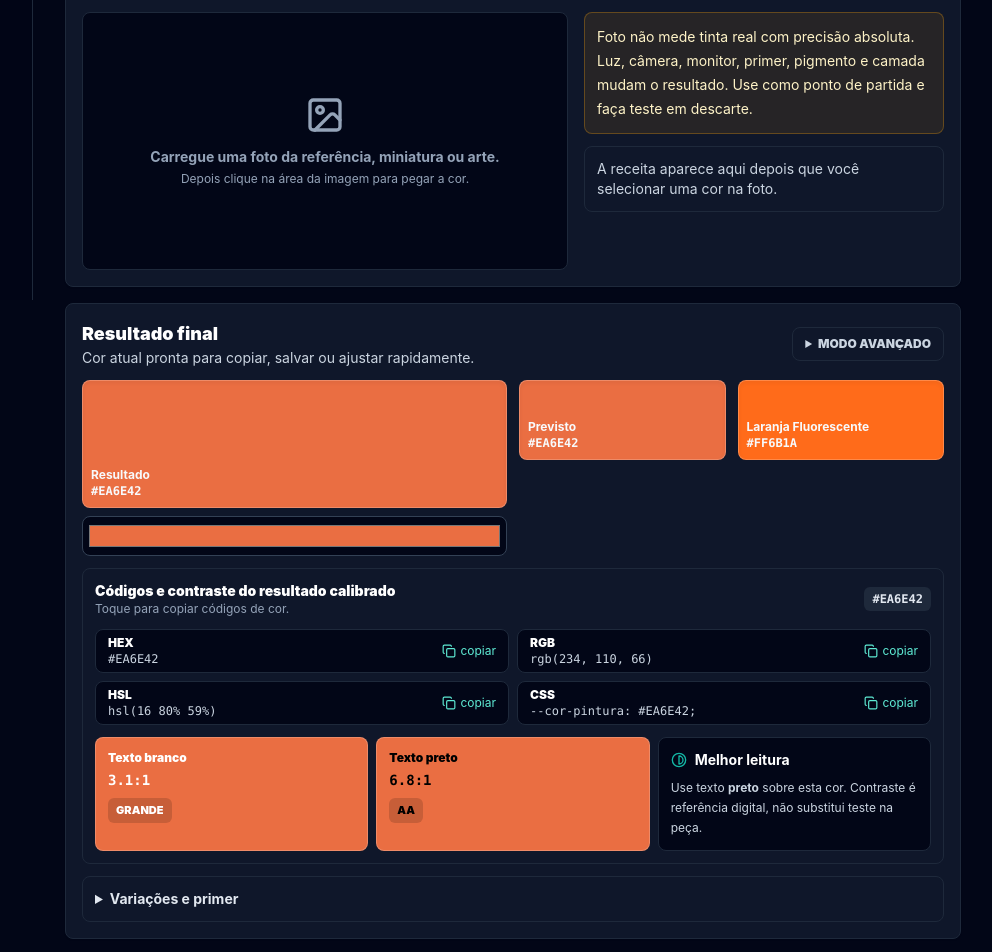
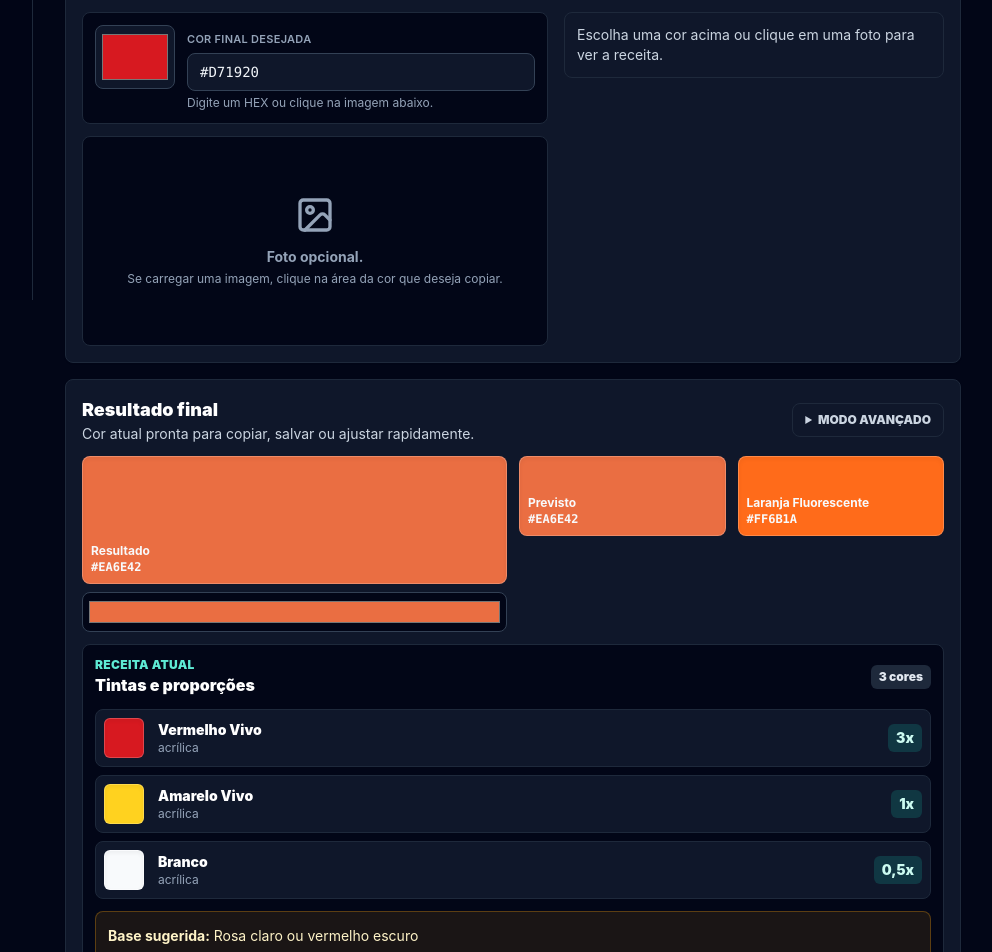
Before and after one commit to Phiricci/Painel-de-Cores, a React (Vite) app: page / in a window 1280 px wide. Shown: the part 500-1452 px from the top of the page, without its empty margins (287-1279 px from the left). Built offline with nearby package versions, Linux system fonts and the light colour scheme.

Commit message:
Simplifica fluxo de cor e mostra nomes das tintas

```diff
--- a/src/App.tsx
+++ b/src/App.tsx
@@ -404,6 +404,69 @@ const brandLineOptions = (brandId: string) => {
   return ["todas", ...brand.lines.slice().sort((a, b) => a.localeCompare(b, "pt-BR"))];
 };
 
+const formatParts = (parts: number) => Number(parts.toFixed(2)).toLocaleString("pt-BR");
+
+const isValidHexInput = (value: string) => /^#?[0-9a-fA-F]{3}$|^#?[0-9a-fA-F]{6}$/.test(value.trim());
+
+const primerAdviceForColor = (hex: string, paints: Array<Pick<BrandPaint, "family" | "name" | "type">> = []) => {
+  const hsl = rgbToHsl(hexToRgb(hex));
+  const families = paints.map((paint) => normalizeText(`${paint.family} ${paint.name} ${paint.type}`)).join(" ");
+
+  if (families.includes("metal") || families.includes("candy")) {
+    return {
+      base: "Preto brilhante ou cinza escuro liso",
+      why: "Dá mais profundidade para metálicos, candy e cores transparentes.",
+    };
+  }
+
+  if (hsl.l < 24) {
+    return {
+      base: "Preto com luz zenital cinza/branca",
+      why: "Mantém sombras fortes sem perder leitura dos volumes.",
+    };
+  }
+
+  if (hsl.h >= 42 && hsl.h <= 72 && hsl.s > 35) {
+    return {
+      base: "Rosa claro, bege ou marfim",
+      why: "Ajuda amarelos a cobrir melhor e evita aparência esverdeada.",
+    };
+  }
+
+  if ((hsl.h <= 18 || hsl.h >= 340) && hsl.s > 35) {
+    return {
+      base: "Rosa claro ou vermelho escuro",
+      why: "Rosa deixa vermelho vivo; vermelho escuro deixa o resultado mais profundo.",
+    };
+  }
+
+  if (families.includes("pele")) {
+    return {
+      base: "Rosa claro, bege quente ou marrom avermelhado",
+      why: "Cria naturalidade e reduz a quantidade de camadas em tons de pele.",
+    };
+  }
+
+  if (families.includes("marrom") || families.includes("couro") || families.includes("madeira")) {
+    return {
+      base: "Marrom médio, bege ou vermelho óxido",
+      why: "Ajuda couro, madeira e sujeira a ficarem mais naturais.",
+    };
+  }
+
+  if (hsl.s > 72 && hsl.l > 50) {
+    return {
+      base: "Branco ou off-white",
+      why: "Preserva vivacidade em neon, magia, energia e cores muito saturadas.",
+    };
+  }
+
+  return {
+    base: "Cinza claro",
+    why: "É a base mais segura para manter a cor fiel e controlar sombras.",
+  };
+};
+
 const paintPartToMixerColor = (paint: BrandPaint, parts: number, brand?: (typeof paintBrands)[number]): MixerColor => ({
   id: `${paint.id}-${parts}`,
   brandId: brand?.id,
@@ -558,6 +621,51 @@ function ColorSwatch({ hex, label, large = false }: { hex: string; label?: strin
       <div className="min-w-0">
         {label ? <div className="truncate text-xs font-bold">{label}</div> : null}
         <div className="font-mono text-xs font-semibold uppercase">{hex}</div>
+      </div>
+    </div>
+  );
+}
+
+function MixerPartsSummary({ colors, resultHex }: { colors: MixerColor[]; resultHex: string }) {
+  const activeColors = colors.filter((color) => color.parts > 0);
+  const primerAdvice = primerAdviceForColor(
+    resultHex,
+    activeColors.map((color) => ({ family: color.name, name: color.name, type: color.paintType })),
+  );
+
+  if (!activeColors.length) return null;
+
+  return (
+    <div className="rounded-lg border border-slate-200 bg-slate-50 p-3 dark:border-slate-800 dark:bg-slate-950">
+      <div className="mb-3 flex flex-wrap items-center justify-between gap-2">
+        <div>
+          <div className="text-xs font-black uppercase tracking-wide text-teal-700 dark:text-teal-300">Receita atual</div>
+          <h4 className="text-base font-black text-slate-950 dark:text-white">Tintas e proporções</h4>
+        </div>
+        <span className="rounded-md bg-slate-200 px-2 py-1 text-xs font-black text-slate-700 dark:bg-slate-800 dark:text-slate-200">
+          {activeColors.length} cor{activeColors.length > 1 ? "es" : ""}
+        </span>
+      </div>
+      <div className="space-y-2">
+        {activeColors.map((color) => (
+          <div key={color.id} className="grid grid-cols-[42px_1fr_auto] items-center gap-3 rounded-lg border border-slate-200 bg-white p-2 dark:border-slate-800 dark:bg-slate-900">
+            <span className="h-10 w-10 rounded-md border border-white/20 shadow-inner" style={{ background: color.hex }} />
+            <span className="min-w-0">
+              <span className="block truncate text-sm font-black text-slate-950 dark:text-white">{color.name}</span>
+              <span className="block truncate text-xs text-slate-500 dark:text-slate-400">
+                {color.brandName ? `${color.brandName} / ${color.line ?? "linha"}` : color.paintType}
+              </span>
+            </span>
+            <span className="rounded-md bg-teal-100 px-2 py-1 text-sm font-black text-teal-950 dark:bg-teal-500/20 dark:text-teal-100">
+              {formatParts(color.parts)}x
+            </span>
+          </div>
+        ))}
+      </div>
+      <div className="mt-3 rounded-lg border border-amber-300 bg-amber-50 p-3 text-sm leading-6 text-amber-950 dark:border-amber-500/30 dark:bg-amber-500/10 dark:text-amber-100">
+        <strong>Base sugerida:</strong> {primerAdvice.base}
+        <br />
+        {primerAdvice.why}
       </div>
     </div>
   );
@@ -1388,7 +1496,7 @@ function App() {
               {theme === "dark" ? <Sun className="h-5 w-5" /> : <Moon className="h-5 w-5" />}
             </button>
           </div>
-          <nav className="flex gap-2 overflow-x-auto pb-1 lg:block lg:space-y-1 lg:overflow-visible">
+          <nav className="grid grid-cols-4 gap-2 lg:block lg:space-y-1">
             {primarySections.map((item) => {
               const Icon = item.icon;
               return (
@@ -1397,7 +1505,7 @@ function App() {
                   type="button"
                   onClick={() => setSection(item.id)}
                   className={cx(
-                    "flex min-h-11 shrink-0 items-center gap-3 rounded-lg px-3 text-left text-sm font-semibold transition lg:w-full",
+                    "flex min-h-11 min-w-0 items-center justify-center gap-1 rounded-lg px-1 text-center text-[11px] font-semibold transition lg:w-full lg:justify-start lg:gap-3 lg:px-3 lg:text-left lg:text-sm",
                     section === item.id
                       ? "bg-teal-500 text-slate-950 shadow-glow"
                       : "text-slate-600 hover:bg-slate-100 hover:text-slate-950 dark:text-slate-300 dark:hover:bg-slate-900 dark:hover:text-white",
@@ -1686,12 +1794,19 @@ function PhotoColorPickerSection({
   const [photoName, setPhotoName] = useState("");
   const [photoUrl, setPhotoUrl] = useState("");
   const [photoTargetHex, setPhotoTargetHex] = useState("");
+  const [manualHexInput, setManualHexInput] = useState("#d71920");
   const [photoSuggestion, setPhotoSuggestion] = useState<BrandMixSuggestion | null>(null);
 
   useEffect(() => {
     if (!photoTargetHex) return;
     setPhotoSuggestion(suggestBrandMix(selectedBrandPaints, photoTargetHex, selectedBrand));
   }, [photoTargetHex, selectedBrand, selectedBrandPaints]);
+
+  const setTargetHex = (hex: string) => {
+    const normalized = normalizeHex(hex);
+    setPhotoTargetHex(normalized);
+    setManualHexInput(normalized);
+  };
 
   const drawPhoto = (dataUrl: string) => {
     const canvas = canvasRef.current;
@@ -1723,6 +1838,7 @@ function PhotoColorPickerSection({
       setPhotoName(file.name);
       setPhotoUrl(dataUrl);
       setPhotoTargetHex("");
+      setManualHexInput("#d71920");
       setPhotoSuggestion(null);
     };
     reader.readAsDataURL(file);
@@ -1736,16 +1852,18 @@ function PhotoColorPickerSection({
     const x = Math.max(0, Math.min(canvas.width - 1, Math.floor(((event.clientX - bounds.left) / bounds.width) * canvas.width)));
     const y = Math.max(0, Math.min(canvas.height - 1, Math.floor(((event.clientY - bounds.top) / bounds.height) * canvas.height)));
     const [r, g, b] = context.getImageData(x, y, 1, 1).data;
-    setPhotoTargetHex(rgbToHex({ r, g, b }));
+    setTargetHex(rgbToHex({ r, g, b }));
   };
 
   const copyPhotoRecipe = async () => {
     if (!photoSuggestion) return;
-    const parts = photoSuggestion.parts.map((part) => `${part.parts} parte${part.parts > 1 ? "s" : ""} ${part.paint.name} (${part.paint.line})`).join(" + ");
-    await copyToClipboard(`${selectedBrand.name}: ${parts}. Alvo ${photoSuggestion.targetHex}, previsão ${photoSuggestion.resultHex}.`);
+    const primerAdvice = primerAdviceForColor(photoSuggestion.targetHex, photoSuggestion.parts.map((part) => part.paint));
+    const parts = photoSuggestion.parts.map((part) => `${formatParts(part.parts)} parte${part.parts > 1 ? "s" : ""} ${part.paint.name} (${part.paint.line})`).join(" + ");
+    await copyToClipboard(`${selectedBrand.name}: ${parts}. Base: ${primerAdvice.base}. Alvo ${photoSuggestion.targetHex}, previsão ${photoSuggestion.resultHex}.`);
   };
 
   const accuracy = photoSuggestion ? Math.max(0, Math.round((1 - Math.min(photoSuggestion.score, 1)) * 100)) : 0;
+  const photoPrimerAdvice = photoSuggestion ? primerAdviceForColor(photoSuggestion.targetHex, photoSuggestion.parts.map((part) => part.paint)) : null;
 
   return (
     <section className="mb-4 rounded-lg border border-slate-200 bg-white p-4 shadow-sm dark:border-slate-800 dark:bg-slate-900">
@@ -1753,10 +1871,10 @@ function PhotoColorPickerSection({
         <div>
           <h3 className="flex items-center gap-2 text-lg font-black text-slate-950 dark:text-white">
             <Pipette className="h-5 w-5 text-teal-500" />
-            2. Pegue a cor da foto
+            2. Escolha a cor final
           </h3>
           <p className="mt-1 max-w-3xl text-sm leading-6 text-slate-600 dark:text-slate-300">
-            Envie uma imagem, clique/toque na cor desejada e gere uma receita aproximada usando {selectedBrand.name}
+            Use o seletor, digite o HEX ou envie uma foto e clique/toque na cor. A receita usa {selectedBrand.name}
             {selectedBrandLine !== "todas" ? ` / ${selectedBrandLine}` : ""}.
           </p>
         </div>
@@ -1767,57 +1885,101 @@ function PhotoColorPickerSection({
         </label>
       </div>
 
-      <div className="grid gap-4 xl:grid-cols-[minmax(0,1fr)_360px]">
-        <div className="overflow-hidden rounded-lg border border-slate-200 bg-slate-50 dark:border-slate-800 dark:bg-slate-950">
-          {photoUrl ? (
-            <canvas ref={canvasRef} onClick={handlePickColor} className="block max-h-[460px] w-full cursor-crosshair object-contain" title="Clique na cor que deseja copiar" />
-          ) : (
-            <div className="flex min-h-64 flex-col items-center justify-center p-6 text-center text-slate-500 dark:text-slate-400">
-              <ImageIcon className="mb-3 h-10 w-10" />
-              <div className="text-sm font-bold">Carregue uma foto da referência, miniatura ou arte.</div>
-              <div className="mt-1 text-xs">Depois clique na área da imagem para pegar a cor.</div>
-            </div>
-          )}
+      <div className="grid gap-4 xl:grid-cols-[minmax(0,1fr)_380px]">
+        <div className="space-y-3">
+          <div className="rounded-lg border border-slate-200 bg-slate-50 p-3 dark:border-slate-800 dark:bg-slate-950">
+            <div className="grid gap-3 sm:grid-cols-[80px_1fr]">
+              <input
+                type="color"
+                value={photoTargetHex || manualHexInput}
+                onChange={(event) => setTargetHex(event.target.value)}
+                className="h-16 w-full rounded-lg border border-slate-300 bg-white p-1 dark:border-slate-700 dark:bg-slate-900"
+                title="Escolha a cor final desejada"
+              />
+              <div>
+                <FieldLabel>Cor final desejada</FieldLabel>
+                <input
+                  value={manualHexInput}
+                  onChange={(event) => {
+                    const value = event.target.value;
+                    setManualHexInput(value);
+                    if (isValidHexInput(value)) setTargetHex(value);
+                  }}
+                  placeholder="#d71920"
+                  className="mt-1 w-full rounded-lg border border-slate-300 bg-white px-3 py-2 font-mono text-sm uppercase dark:border-slate-700 dark:bg-slate-900"
+                />
+                <p className="mt-1 text-xs text-slate-500 dark:text-slate-400">Digite um HEX ou clique na imagem abaixo.</p>
+              </div>
+            </div>
+          </div>
+
+          <div className="overflow-hidden rounded-lg border border-slate-200 bg-slate-50 dark:border-slate-800 dark:bg-slate-950">
+            {photoUrl ? (
+              <canvas ref={canvasRef} onClick={handlePickColor} className="block max-h-[420px] w-full cursor-crosshair object-contain" title="Clique na cor que deseja copiar" />
+            ) : (
+              <div className="flex min-h-52 flex-col items-center justify-center p-6 text-center text-slate-500 dark:text-slate-400">
+                <ImageIcon className="mb-3 h-10 w-10" />
+                <div className="text-sm font-bold">Foto opcional.</div>
+                <div className="mt-1 text-xs">Se carregar uma imagem, clique na área da cor que deseja copiar.</div>
+              </div>
+            )}
+          </div>
         </div>
 
         <div className="space-y-3">
-          <div className="rounded-lg border border-amber-300 bg-amber-50 p-3 text-sm leading-6 text-amber-950 dark:border-amber-500/30 dark:bg-amber-500/10 dark:text-amber-100">
-            Foto não mede tinta real com precisão absoluta. Luz, câmera, monitor, primer, pigmento e camada mudam o resultado. Use como ponto de partida e faça teste em descarte.
-          </div>
           {photoName ? <div className="text-xs font-bold text-slate-500 dark:text-slate-400">Arquivo: {photoName}</div> : null}
 
           {photoTargetHex ? (
             <div className="grid gap-3">
-              <ColorSwatch hex={photoTargetHex} label="Cor escolhida na foto" large />
               {photoSuggestion ? (
                 <>
-                  <ColorSwatch hex={photoSuggestion.resultHex} label={`Previsão ${selectedBrand.name}`} large />
-                  <div className="rounded-lg border border-slate-200 p-3 dark:border-slate-800">
-                    <div className="mb-2 flex items-center justify-between gap-2">
-                      <div className="text-sm font-black text-slate-950 dark:text-white">Mistura sugerida</div>
-                      <span className="rounded-md bg-teal-100 px-2 py-1 text-xs font-black text-teal-900 dark:bg-teal-500/20 dark:text-teal-100">{accuracy}% similar</span>
+                  <div className="rounded-lg border border-teal-300 bg-teal-50 p-3 dark:border-teal-500/30 dark:bg-teal-500/10">
+                    <div className="mb-3 flex items-start justify-between gap-3">
+                      <div>
+                        <div className="text-xs font-black uppercase tracking-wide text-teal-700 dark:text-teal-200">Receita rápida</div>
+                        <h4 className="mt-1 text-lg font-black text-slate-950 dark:text-white">Tintas para chegar nessa cor</h4>
+                      </div>
+                      <span className="rounded-md bg-white px-2 py-1 text-xs font-black text-teal-900 dark:bg-slate-950 dark:text-teal-100">{accuracy}% similar</span>
                     </div>
-                    <div className="space-y-2">
+                    <div className="grid grid-cols-2 gap-2">
+                      <ColorSwatch hex={photoTargetHex} label="Cor alvo" />
+                      <ColorSwatch hex={photoSuggestion.resultHex} label="Previsão" />
+                    </div>
+                    <div className="mt-3 space-y-2">
                       {photoSuggestion.parts.map((part) => (
-                        <div key={`${part.paint.id}-${part.parts}`} className="flex items-center gap-2 text-sm text-slate-600 dark:text-slate-300">
-                          <span className="h-7 w-7 rounded-md border border-white/20" style={{ background: part.paint.hex }} />
-                          <span>
-                            <strong>{part.parts} parte{part.parts > 1 ? "s" : ""}</strong> {part.paint.name} / {part.paint.line}
+                        <div key={`${part.paint.id}-${part.parts}`} className="grid grid-cols-[44px_1fr_auto] items-center gap-3 rounded-lg border border-white bg-white p-2 dark:border-slate-800 dark:bg-slate-950">
+                          <span className="h-10 w-10 rounded-md border border-white/20 shadow-inner" style={{ background: part.paint.hex }} />
+                          <span className="min-w-0">
+                            <span className="block truncate text-sm font-black text-slate-950 dark:text-white">{part.paint.name}</span>
+                            <span className="block truncate text-xs text-slate-500 dark:text-slate-400">{part.paint.line} · {part.paint.type}</span>
+                          </span>
+                          <span className="rounded-md bg-slate-100 px-2 py-1 text-sm font-black text-slate-950 dark:bg-slate-800 dark:text-white">
+                            {formatParts(part.parts)}x
                           </span>
                         </div>
                       ))}
                     </div>
+                    {photoPrimerAdvice ? (
+                      <div className="mt-3 rounded-lg border border-amber-300 bg-amber-50 p-3 text-sm leading-6 text-amber-950 dark:border-amber-500/30 dark:bg-amber-500/10 dark:text-amber-100">
+                        <strong>Base recomendada:</strong> {photoPrimerAdvice.base}
+                        <br />
+                        {photoPrimerAdvice.why}
+                      </div>
+                    ) : null}
                   </div>
                   <div className="flex flex-wrap gap-2">
-                    <IconButton icon={FlaskConical} label="Aplicar no misturador" onClick={() => applyPhotoMixSuggestion(photoSuggestion)} />
-                    <IconButton icon={Copy} label="Copiar receita" onClick={copyPhotoRecipe} />
+                    <IconButton icon={FlaskConical} label="Usar esta receita" onClick={() => applyPhotoMixSuggestion(photoSuggestion)} />
+                    <IconButton icon={Copy} label="Copiar" onClick={copyPhotoRecipe} />
                   </div>
+                  <p className="text-xs leading-5 text-slate-500 dark:text-slate-400">
+                    Aproximação prática: teste em paleta ou peça de descarte antes de pintar a peça final.
+                  </p>
                 </>
               ) : null}
             </div>
           ) : (
             <div className="rounded-lg border border-slate-200 p-3 text-sm text-slate-600 dark:border-slate-800 dark:text-slate-300">
-              A receita aparece aqui depois que você selecionar uma cor na foto.
+              Escolha uma cor acima ou clique em uma foto para ver a receita.
             </div>
           )}
         </div>
@@ -2262,8 +2424,15 @@ function MixerSection(props: {
           </div>
 
           <div className="mt-3">
-            <ColorCodePanel hex={calibratedHex} label="Códigos e contraste do resultado calibrado" />
-          </div>
+            <MixerPartsSummary colors={mixerColors} resultHex={calibratedHex} />
+          </div>
+
+          <details className="mt-3 rounded-lg border border-slate-200 p-3 dark:border-slate-800">
+            <summary className="cursor-pointer text-sm font-bold text-slate-700 dark:text-slate-200">Códigos HEX/RGB/HSL</summary>
+            <div className="mt-3">
+              <ColorCodePanel hex={calibratedHex} label="Códigos e contraste do resultado calibrado" />
+            </div>
+          </details>
 
           <details className="mt-3 rounded-lg border border-slate-200 p-3 dark:border-slate-800">
             <summary className="cursor-pointer text-sm font-bold text-slate-700 dark:text-slate-200">Variações e primer</summary>
```
